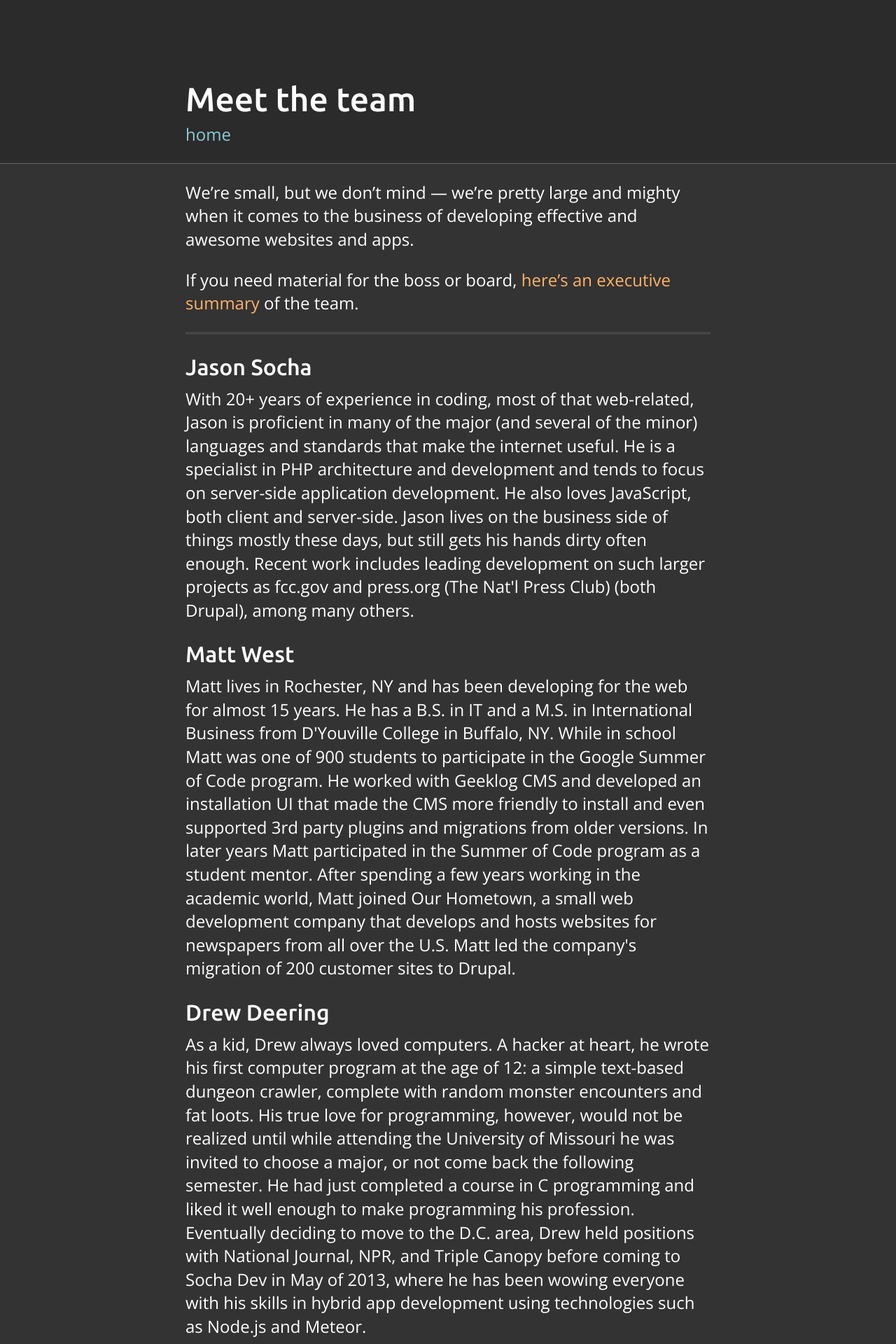
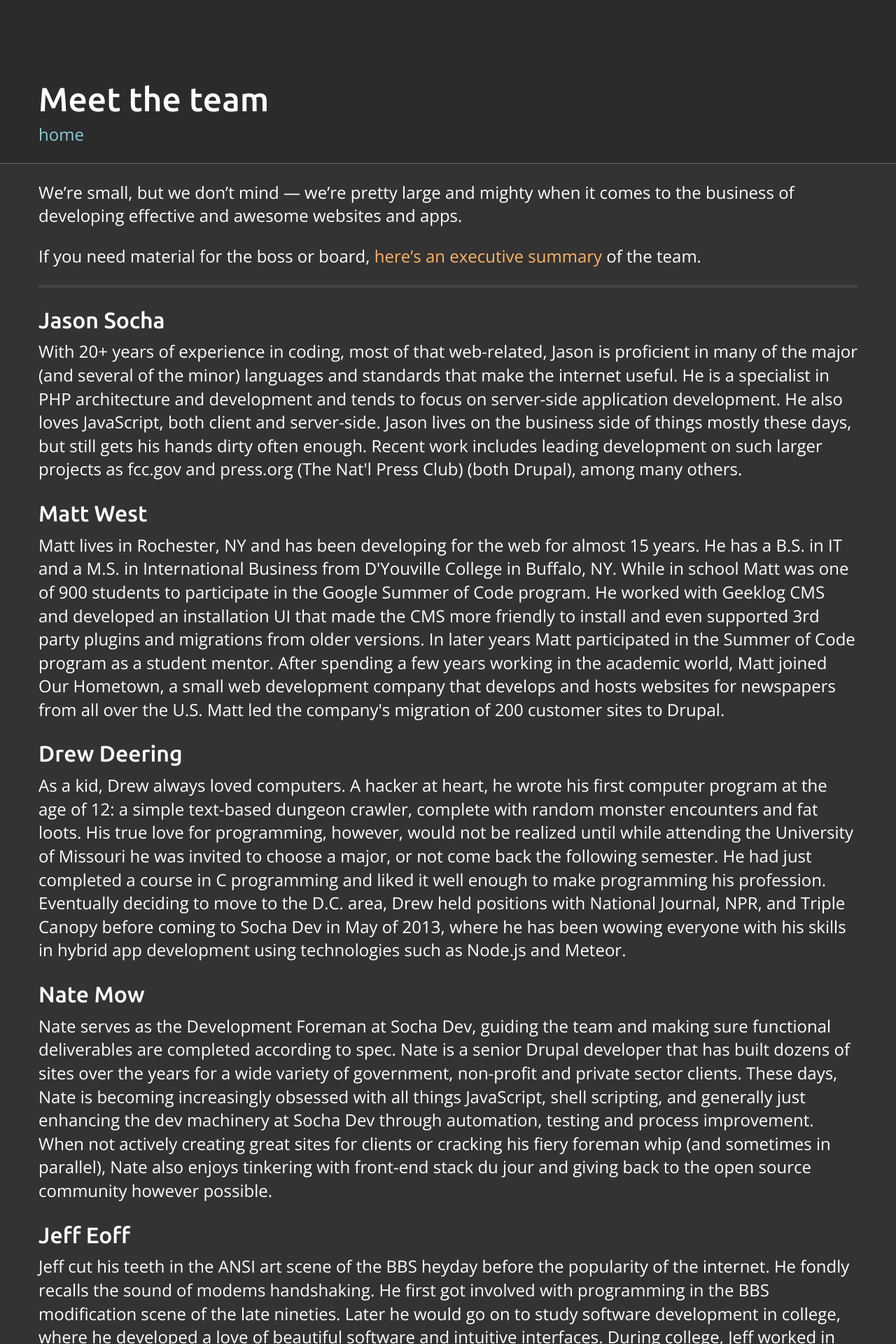
Before and after one commit to SochaDev/sochadev.github.io, a Jekyll site: the page built from team.md, in a window 1280 px wide. Shown: the top 1920 px of the page at 70% size. Built offline with Jekyll 4.4.1, drawn with Linux system fonts in a browser that asks for light colours; nearby versions of some CDN libraries.

Commit message:
Layout tweaks.

```diff
--- a/assets/css/screen.css
+++ b/assets/css/screen.css
@@ -2303,6 +2303,8 @@ body {
   background-color: #2b2b2b;
   margin: 24px 0;
   padding: 0; }
+  body.front .container {
+    max-width: 750px; }
 
 .stripe {
   padding: 24px;
@@ -2445,7 +2447,7 @@ body {
       margin-bottom: 24px; }
 
 .container {
-  max-width: 750px;
+  max-width: 1170px;
   margin-left: auto;
   margin-right: auto; }
   .container::after {
@@ -2538,7 +2540,7 @@ fieldset {
   fieldset.contact .messages {
     display: none; }
   fieldset.contact .form-item {
-    max-width: 750px;
+    max-width: 1170px;
     margin-left: auto;
     margin-right: auto; }
     fieldset.contact .form-item::after {
--- a/assets/sass/_global.scss
+++ b/assets/sass/_global.scss
@@ -148,6 +148,10 @@
     background-color: $bg;
     margin: $dmrg 0;
     padding: 0;
+
+    &.front .container {
+      max-width: 750px;
+    }
   }
 
   .stripe {
--- a/assets/sass/_settings.scss
+++ b/assets/sass/_settings.scss
@@ -5,7 +5,7 @@ $breakpoints: (xs: 750px, sm: 970px, lg: 1170px);
 
 // neat grid settings
 $grid-columns: 12 !global;
-$max-width: 750px !global;
+$max-width: 1170px !global;
 $border-box-sizing: true !global;
 
 // colors
```
Also changed, not shown: 2 other files.
